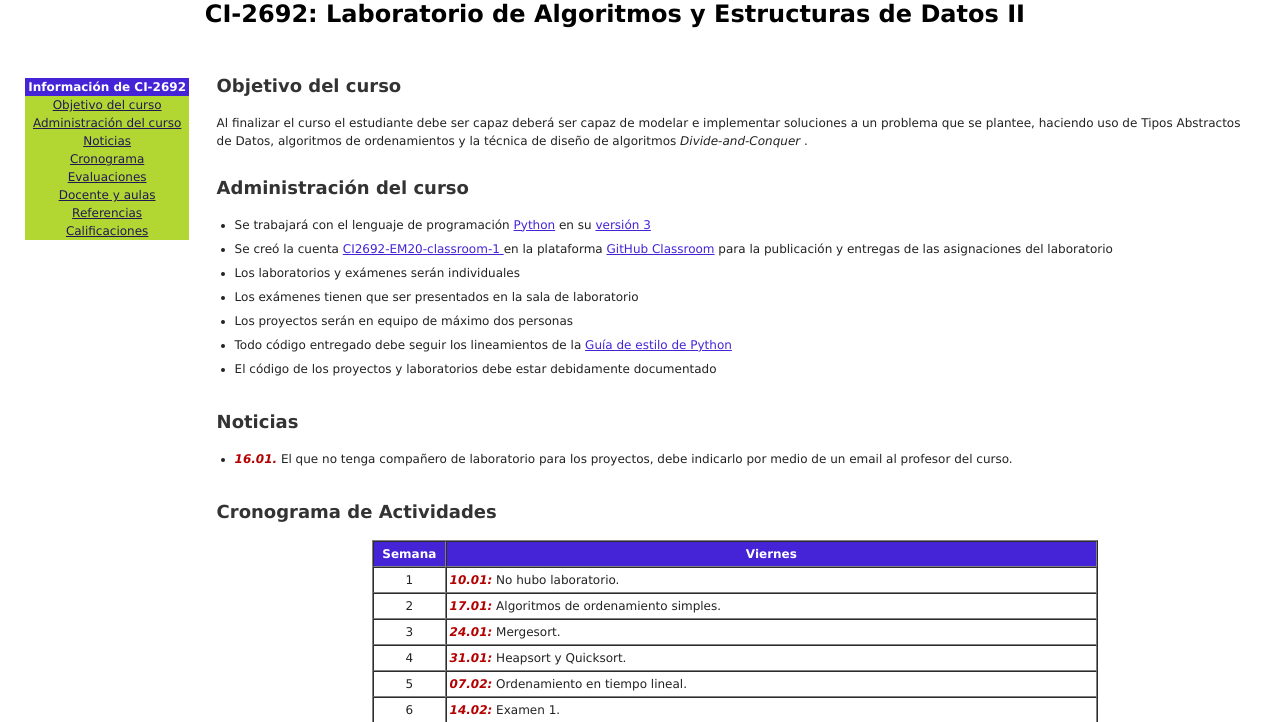
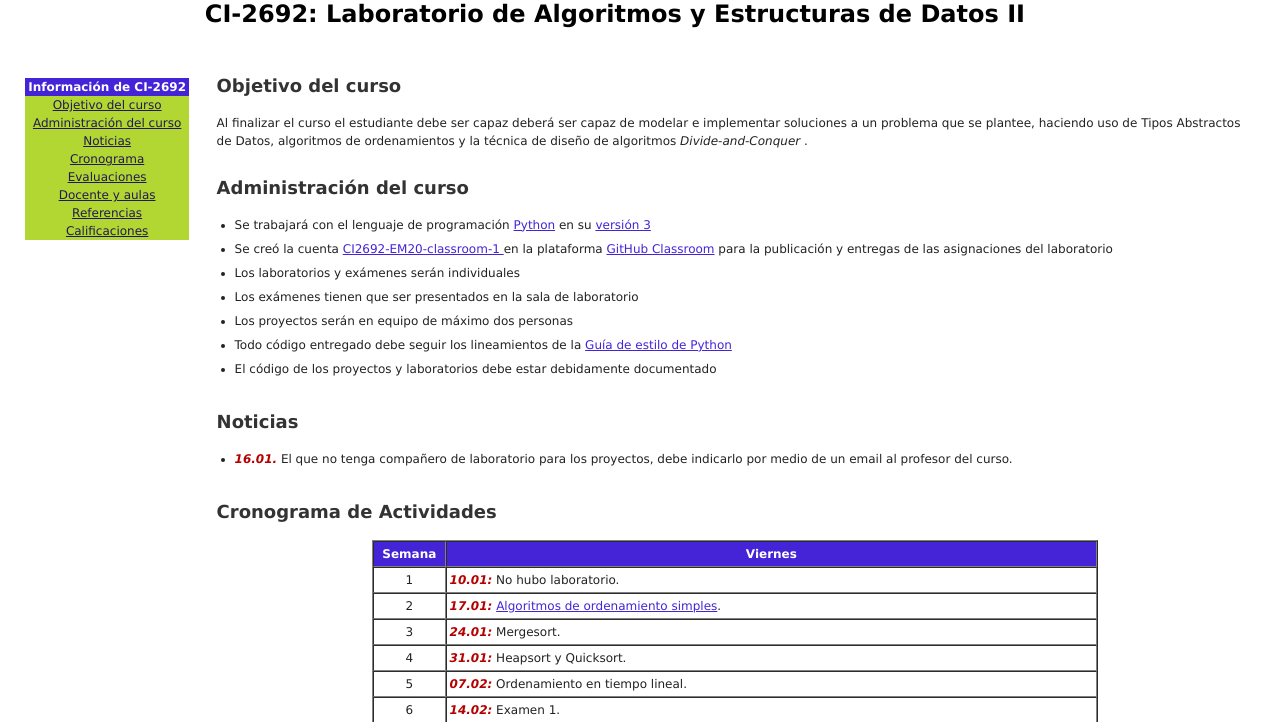
Before and after one commit to gpalma/gpalma.github.io, a plain HTML site: page courses/ci2692em20/index.html in a window 1280 px wide. Shown: the part 78-800 px from the top of the page. Drawn offline with Linux system fonts and the light colour scheme.

Commit message:
Add files via upload

```diff
--- a/courses/ci2692em20/index.html
+++ b/courses/ci2692em20/index.html
@@ -94,7 +94,7 @@
   <td align="center">2 </td>
   <td>
     <b><i><font color="#b40000">17.01:</font></i></b>
-    Algoritmos de ordenamiento simples.
+    <a href="LaboratorioSemana2.pdf"> Algoritmos de ordenamiento simples<a>.
   </td>
 </tr>
 
```
Also changed, not shown: 1 other file.
